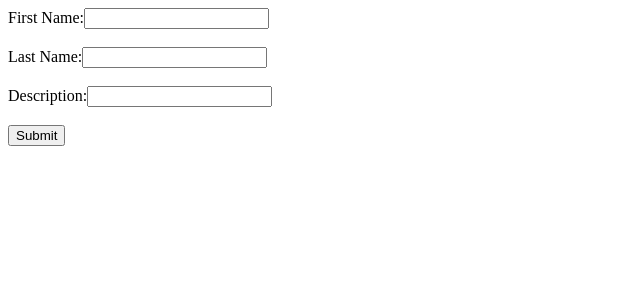
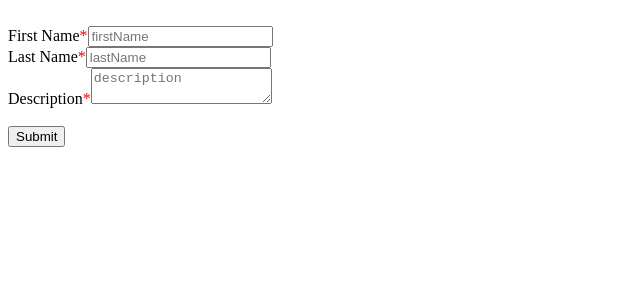
Before and after one commit to Saumyaaaaa/learnreact, a React (Vite) app: page / in a window 1280 px wide. Shown: the top 300 px of the page, without its empty margins (0-640 px from the left). Built offline with nearby package versions, Linux system fonts and the light colour scheme.

Commit message:
"Refactored FormikForm to use FormikInput and FormikTextArea components; updated imports and form field rendering"

```diff
--- a/src/component/LearnFormik/FormikForm.jsx
+++ b/src/component/LearnFormik/FormikForm.jsx
@@ -1,6 +1,8 @@
 import { Field, Form, Formik } from "formik";
 import React from "react";
-import * as yup from "yup"
+import * as yup from "yup";
+import FormikInput from "./FormikInput";
+import FormikTextArea from "./FormikTextArea";
 
 const FormikForm = () => {
   //each field has 3 things
@@ -20,7 +22,6 @@ const FormikForm = () => {
 
   //
 
-
   let validationSchema = yup.object({
     firstName: yup.string().required("First Name Field is Required"),
     lastName: yup.string().required("Last Name Field is Required"),
@@ -28,79 +29,45 @@ const FormikForm = () => {
   });
   return (
     <>
-      <Formik initialValues={initialValues} onSubmit={onSubmit}
-      validationSchema={validationSchema}>
+      <Formik
+        initialValues={initialValues}
+        onSubmit={onSubmit}
+        validationSchema={validationSchema}
+      >
         {(formik) => {
           return (
             <Form>
-              <Field name="firstName">
-                {({ field, form, meta }) => {
-                  return (
-                    <div>
-                      <label htmlFor="firstName">First Name:</label>
-                      <input
-                      {...field}
+              <br />
+              <FormikInput
+                name="firstName"
+                label="First Name"
                 type="text"
-                        id="firstName"
-                        value={meta.value}
                 onChange={(e) => {
                   formik.setFieldValue("firstName", e.target.value);
                 }}
-                      />
-                      {meta.touched && meta.error ? (
-                        <div style={{ color: "red" }}>{meta.error}</div>
-                      ) : null}
-                    </div>
-                  );
+                placeholder="firstName"
+                required={true}
+              ></FormikInput>
+              <FormikInput
+                name="lastName"
+                label="Last Name"
+                type="text"
+                onChange={(e) => {
+                  formik.setFieldValue("lastName", e.target.value);
                 }}
-              </Field>
-              <br />
-
-              <Field name="lastName">
-                {({ field, form, meta }) => {
-                  return (
-                    <div>
-                      <label htmlFor="lastName">Last Name:</label>
-                      <input
-                        {...field}
+                placeholder="lastName"
+                required={true}
+              ></FormikInput>
+              <FormikTextArea
+                name="description"
+                label="Description"
                 type="text"
-                        id="lastName"
-                        value={meta.value}
-                        // onChange={(e) => {
-                        //   formik.setFieldValue("lastName", e.target.value);
-                        // }}
-                        onChange={field.onChange}
-                      />
-                      {meta.touched && meta.error ? (
-                        <div style={{ color: "red" }}>{meta.error}</div>
-                      ) : null}
-                    </div>
-                  );
+                onChange={(e) => {
+                  formik.setFieldValue("description", e.target.value);
                 }}
-              </Field>
-              <br />
-
-              <Field name="description">
-                {({ field, form, meta }) => {
-                  return (
-                    <div>
-                      <label htmlFor="lastName">Description:</label>
-                      <input
-                        {...field}
-                        id="lastName"
-                        value={meta.value}
-                        // onChange={(e) => {
-                        //   formik.setFieldValue("description", e.target.value);
-                        // }}
-                        onChange={field.onChange}
-                      />
-                      {meta.touched && meta.error ? (
-                        <div style={{ color: "red" }}>{meta.error}</div>
-                      ) : null}
-                    </div>
-                  );
-                }}
-              </Field>
+                placeholder="description"
+                required={true}
+              ></FormikTextArea>
               <br />
               <button type="submit">Submit</button>
             </Form>
@@ -113,7 +80,6 @@ const FormikForm = () => {
 
 export default FormikForm;
 
-
 /*
 meta={
   value:"",
--- /dev/null
+++ b/src/component/LearnFormik/FormikInput.jsx
@@ -0,0 +1,38 @@
+import { Field } from "formik";
+import React from "react";
+
+const FormikInput = ({ name, label, type, onChange, required, ...props }) => {
+  // props={placeholder:"firstName",style:{backgroundCOlor:"red"}}
+
+  return (
+    <>
+      <div>
+        <Field name={name}>
+          {({ field, form, meta }) => {
+            return (
+              <div>
+                <label htmlFor={name}>
+                  {label}
+                  {required ? <span style={{ color: "red" }}>*</span> : null}
+                </label>
+                <input
+                  {...field}
+                  {...props}
+                  type={type}
+                  id={name}
+                  value={meta.value}
+                  onChange={onChange ? onChange : field.onChange}
+                />
+                {meta.touched && meta.error ? (
+                  <div style={{ color: "red" }}>{meta.error}</div>
+                ) : null}
+              </div>
+            );
+          }}
+        </Field>
+      </div>
+    </>
+  );
+};
+
+export default FormikInput;
--- /dev/null
+++ b/src/component/LearnFormik/FormikTextArea.jsx
@@ -0,0 +1,38 @@
+import { Field } from "formik";
+import React from "react";
+
+const FormikTextArea = ({ name, label, type, onChange, required, ...props }) => {
+  // props={placeholder:"firstName",style:{backgroundCOlor:"red"}}
+
+  return (
+    <>
+      <div>
+        <Field name={name}>
+          {({ field, form, meta }) => {
+            return (
+              <div>
+                <label htmlFor={name}>
+                  {label}
+                  {required ? <span style={{ color: "red" }}>*</span> : null}
+                </label>
+                <textarea
+                  {...field}
+                  {...props}
+                  type={type}
+                  id={name}
+                  value={meta.value}
+                  onChange={onChange ? onChange : field.onChange}
+                />
+                {meta.touched && meta.error ? (
+                  <div style={{ color: "red" }}>{meta.error}</div>
+                ) : null}
+              </div>
+            );
+          }}
+        </Field>
+      </div>
+    </>
+  );
+};
+
+export default FormikTextArea;
```
Lines whose indentation alone changed are shown as unchanged.
